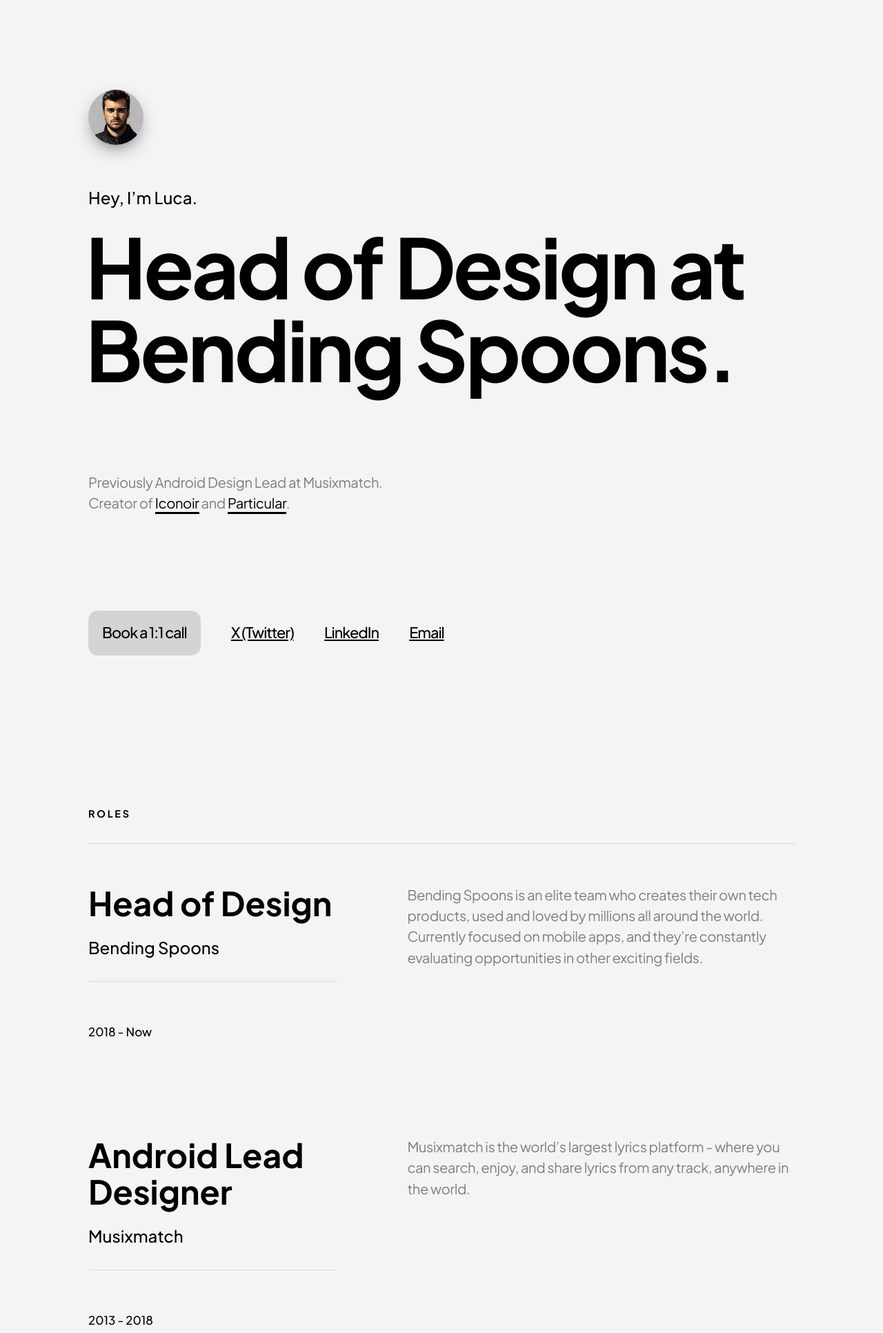
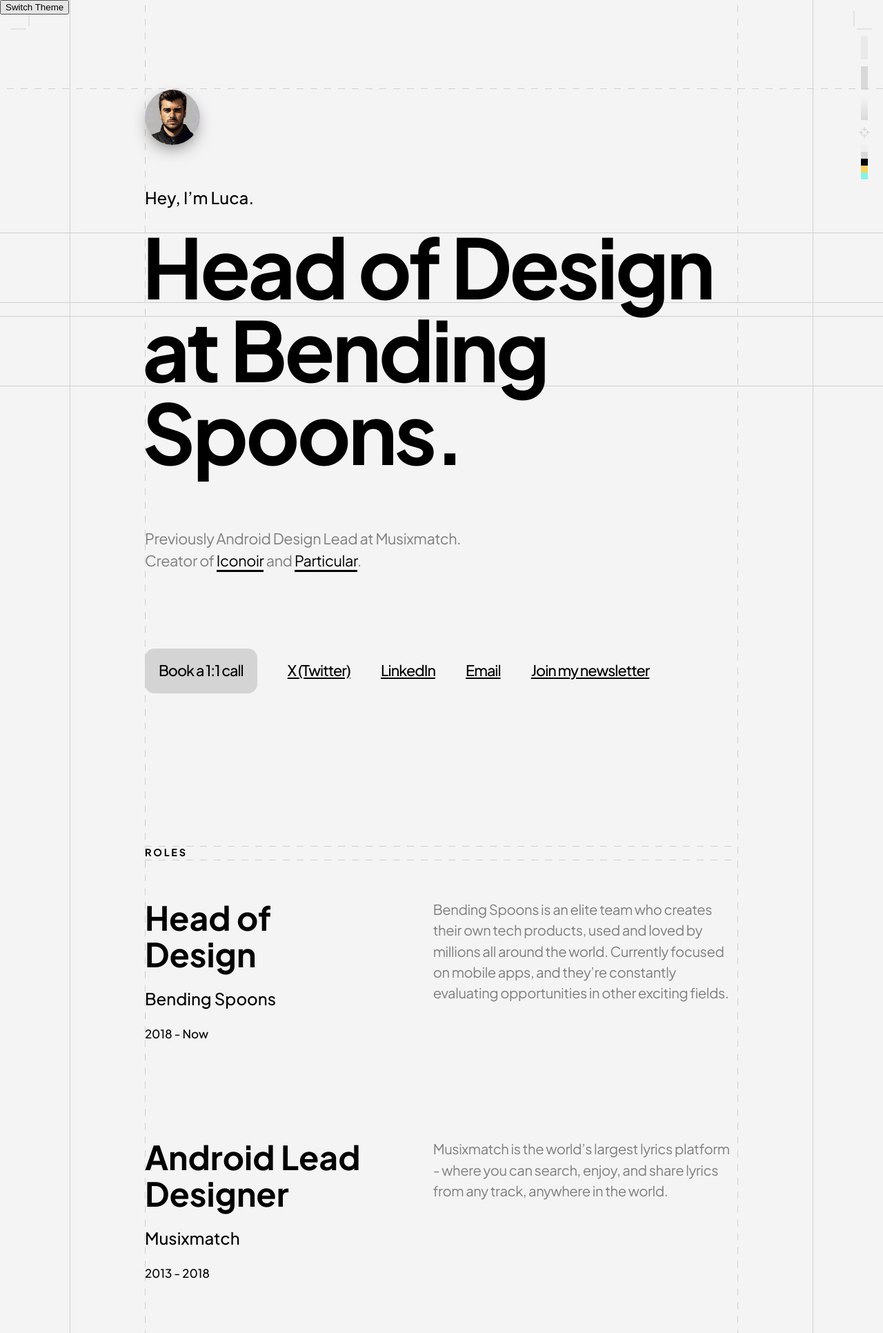
Before and after one commit to lucaburgio/lucaburgio.com, a PHP site: page / in a window 1280 px wide. Shown: the top 1932 px of the page at 69% size. Run offline with PHP 8.4, Linux system fonts and the light colour scheme; some libraries are stand-ins or nearby versions.

Commit message:
updated design

```diff
--- a/css/default.css
+++ b/css/default.css
@@ -2,8 +2,20 @@
   --bg: #F4F4F4;
   --main: #000;
   --secondary: #7f7f7f;
+  --light-hover: #c7c7c7;
   --light: #d4d4d4;
+  --guidelines: #CFCFCF;
 }
+/* Dark theme */
+.dark-theme {
+  --bg: #1A1A1A; /* Dark background */
+  --main: #FFF; /* Light text */
+  --secondary: #a8a8a8;
+  --light-hover: #444;
+  --light: #333;
+  --guidelines: #424242;
+}
+
 html{
 	-ms-text-size-adjust: 100%;
   -webkit-text-size-adjust: 100%;
@@ -19,6 +31,78 @@
   color: var(--secondary);
   background-color: var(--bg);
 }
+
+.printer-dx{
+  background-image: url(../images/printer-dx.svg);
+    background-size: 100% 100%;
+    top: 16px;
+    right: 16px;
+    position: fixed;
+    width: 33px;
+    height: 253px;
+}
+.printer-sx{
+  background-image: url(../images/printer-sx.svg);
+    background-size: 100% 100%;
+    top: 16px;
+    left: 16px;
+    position: fixed;
+    width: 33px;
+    height: 33px;
+}
+
+.guideline-top{
+  border-top: 1px solid transparent;
+    background-image: linear-gradient(to right, var(--guidelines) 10px, transparent 10px);
+    background-position: bottom;
+    background-size: 20px 1px;
+    background-repeat: repeat-x;
+    width: 100%;
+    height: 128px;
+    position: absolute;
+}
+.guideline-out{
+width: 1440px;
+margin-left: auto;
+margin-right: auto;
+border-left: 1px solid var(--guidelines);
+border-right: 1px solid var(--guidelines);
+}
+
+.guideline-in{
+  width: 1240px;
+  margin-left: auto;
+  margin-right: auto;
+  border-left: 1px solid transparent;
+  border-right: 1px solid transparent;
+  background-image: linear-gradient(to bottom, var(--guidelines) 10px, transparent 10px),
+                    linear-gradient(to bottom, var(--guidelines) 10px, transparent 10px);
+  background-position: left, right;
+  background-size: 1px 20px;
+  background-repeat: repeat-y;
+}
+.title-guideline{
+  width: 1440px;
+margin-left: auto;
+margin-right: auto;
+border-top: 1px solid var(--guidelines);
+border-bottom: 1px solid var(--guidelines);
+position: absolute;
+width: 100%;
+height: 100px;
+z-index: -99;
+}
+
+.main-con{
+  width: 100%;
+  margin-left: auto;
+  margin-right: auto;
+}
+.main-con.flex{
+  display:flex;
+  justify-content:space-around;
+}
+
 span{
   color: var(--secondary);
 }
@@ -38,21 +122,21 @@
   font-weight: 700;
   line-height: 1;
   letter-spacing: -4px;
-  margin-bottom: 120px;
+  margin-bottom: 80px;
   margin-left: -4px;
   margin-top: 20px;
 }
-.text-100 a, .text-500 a{
-  color:black;
+.text-100 a, .text-500 a, .text-550 a{
+  color:var(--main);
   text-decoration: none;
-  border-bottom: 3px solid #000;
-  box-shadow: inset 0 0px 0 #000;
+  border-bottom: 3px solid var(--main);
+  box-shadow: inset 0 0px 0 var(--main);
   transition-duration: 150ms;
 }
-.text-100 a:hover, .text-500 a:hover{
+.text-100 a:hover, .text-500 a:hover, .text-550 a:hover{
   color:#fff;
 	background-size: 400% 400%;
-  box-shadow: inset 0 100px 0 #000;
+  box-shadow: inset 0 100px 0 var(--main);
 	animation: gradient 4s ease infinite;
 	height: 100vh;
 }
@@ -69,6 +153,17 @@
   font-weight: 700;
   font-size: 2em;
   line-height: 1.1;
+}
+.text-400{
+  color: var(--main);
+  font-weight: 700;
+  font-size: 1.3em;
+  line-height: 1.1;
+}
+.text-550{
+  font-weight: 400;
+  font-size: 0.9em;
+  letter-spacing: -0.4px;
 }
 .text-500{
   font-weight: 400;
@@ -118,12 +213,7 @@
   height:1600px;
   position: absolute;
 }
-.main-con{
-width: 1240px;
-margin-left: auto;
-margin-right: auto;
-}
-.main-con.flex{display:flex;justify-content:space-around;}
+
 .half1{width: 65%;margin-right: 10%;}
 .half2{width: 25%;}
 .half3{width: 20%;}
@@ -146,7 +236,7 @@
   font-size: 0.9em;
   display: inline-block;
   font-weight: 500;
-  color: black;
+  color: var(--main);
   line-height: 3;
   letter-spacing: -1px;
   text-decoration: underline;
@@ -172,6 +262,9 @@
   border-radius: 14px;
   background-color: var(--light);
 }
+.contacts.button:hover{
+  background-color: var(--light-hover);
+}
 .fs1{font-size: 0.85em;}
 	.a-special{text-decoration: none;text-decoration: none;padding-bottom: 2px;border-bottom-style: solid;
     border-bottom-width: 2px;border-bottom-color: #D9D9D9;}
@@ -188,6 +281,14 @@
   font-weight: 700;
   letter-spacing: 2.8px;
   color: var(--main);
+  border-top: 1px solid transparent;
+  border-bottom: 1px solid transparent;
+    background-image: linear-gradient(to right, var(--guidelines) 10px, transparent 10px),
+                      linear-gradient(to right, var(--guidelines) 10px, transparent 10px);
+    background-position:top, bottom;
+    background-size: 20px 1px;
+    background-repeat: repeat-x;
+    margin-bottom: 56px;
 }
 .cta{
   text-decoration: none;
@@ -203,7 +304,7 @@
   margin-left: 10px;
 }
 .cta:hover{
-  background-color: #c2c2c2;
+  background-color: var(--light-hover);
   transform: scale(1.1);
   transition: all .2s;
 }
@@ -283,13 +384,13 @@
 }
 /* Mozilla based browsers */
 ::-moz-selection {
-  background-color: rgb(0, 247, 215);
+  background-color: #ffcf2a;
   color: #000;
 }
 
 /* Works in Safari */
 ::selection {
-  background-color: rgb(0, 247, 215);
+  background-color: #ffcf2a;
   color: #000;
 }
 
@@ -372,16 +473,13 @@
 
 @media only screen and (min-width: 1271px) and (max-width: 1490px) {
 
-.main-con{width: 80%!important;}
-
+.guideline-in{width: 80%!important;}
+.guideline-out{width: 84%!important;}
 }
 @media only screen and (min-width: 921px) and (max-width: 1270px) {
 
-  .main-con{width: 80%!important;}
-  .title{
-    width: 820px;
-    font-size: 2.2em;
-  }
+  .guideline-in{width: 80%!important;}
+  .guideline-out{width: 84%!important;}
   .role{display: block;}
   .role-title{
     width: 100%!important;
@@ -395,11 +493,8 @@
 
 @media only screen and (min-width: 561px) and (max-width: 920px) {
 
-.main-con{width: 80%;}
-.title{
-  font-size: 3em;
-  width: 100%;
-}
+.guideline-in{width: 80%;}
+.guideline-out{width: 84%;}
 
 
 .half1,.half2,.half3,.half4,.half5{width: 100%;margin:0;text-align: left;}
@@ -414,8 +509,11 @@
 /* Mobile */
 @media only screen and (-webkit-min-device-pixel-ratio: 2) and (max-device-width: 560px),only screen and (max-width: 560px) {
 
-.main-con{
+.guideline-in{
   width: 86%;
+}
+.guideline-out{
+  width: 90%;
 }
 body{font-size: 16px;margin-left: auto;margin-right: auto;}
 .avatar{
@@ -424,7 +522,6 @@
   height: 70px;
   margin: 50px 0 20px 0;
 }
-.title{width:100%;font-size: 2.3em;font-weight: 500;line-height: 1.2;letter-spacing: -3px;margin-bottom: 90px;}
 .hl1-section{padding: 60px 0;margin: 60px 0;}
 .hl1-section.first-margin{
   margin: 50px 0 0 0;
--- a/index.html
+++ b/index.html
@@ -66,6 +66,14 @@
 </head>
 
 <body>
+	<button id="theme-switcher" style="position:fixed;z-index: 99;">Switch Theme</button>
+	<div class="printer-sx"></div>
+	<div class="printer-dx"></div>
+	<div class="title-guideline" style="top: 337px;"></div>
+	<div class="title-guideline" style="top: 458px;"></div>
+	<div class="guideline-top"></div>
+	<div class="guideline-out">
+		<div class="guideline-in">
 			<div class='main-con'>
 				<script>
 					(function (i, s, o, g, r, a, m) {
@@ -77,12 +85,13 @@
 					ga('create', 'UA-33344001-6', 'auto');
 					ga('send', 'pageview');
 				</script>
-		<div class='avatar tooltip' onclick='Speak()'><span class="tooltiptext" id="saying">Hey! Click me.</span></div>
+				<div class='avatar tooltip' onclick='Speak()'><span class="tooltiptext" id="saying">Hey! Click
+						me.</span></div>
 				<div class='text-700 mt50'>Hey, I’m Luca.</div>
 				<div class='text-100'>
 					Head of Design at Bending Spoons.<br>
 				</div>
-		<div class='text-500 mt50 mb140'>Previously Android Design Lead at Musixmatch.<br>
+				<div class='text-550 mt50 mb110'>Previously Android Design Lead at Musixmatch.<br>
 					Creator of <a href="https://iconoir.com">Iconoir</a> and <a
 						href="https://lucaburgio.com/insight/the-making-of-particular">Particular</a>.</div>
 				<div class="contacts-cont">
@@ -90,6 +99,7 @@
 					<a class="contacts" href="http://twitter.com/burgioluca">X (Twitter)</a>
 					<a class="contacts" href="https://www.linkedin.com/in/burgioluca">LinkedIn</a>
 					<a class="contacts" href="mailto:hi@lucaburgio.com">Email</a>
+					<a class="contacts" href="/join">Join my newsletter</a>
 				</div>
 			</div>
 
@@ -97,17 +107,17 @@
 				<div class='main-con'>
 
 					<div class='sub-head'>ROLES</div>
-			<div class="divider"></div>
 					<div class='role mb140'>
 						<div class='role-title'>
 
 							<div class='text-300 mb20'>Head of Design</div>
 							<div class='text-700'>Bending Spoons</div>
-					<div class="divider"></div>
 							<div class='subline mt20' style='font-size:17px'>2018 - Now</div>
 						</div>
-				<div class='role-descr text-500'>Bending Spoons is an elite team who creates their own tech products,
-					used and loved by millions all around the world. Currently focused on mobile apps, and they’re
+						<div class='role-descr text-500'>Bending Spoons is an elite team who creates their own tech
+							products,
+							used and loved by millions all around the world. Currently focused on mobile apps, and
+							they’re
 							constantly evaluating opportunities in other exciting fields.</div>
 					</div>
 					<div class='role mb140'>
@@ -115,10 +125,10 @@
 
 							<div class='text-300 mb20'>Android Lead Designer</div>
 							<div class='text-700'>Musixmatch</div>
-					<div class="divider"></div>
 							<div class='subline mt20' style='font-size:17px'>2013 - 2018</div>
 						</div>
-				<div class='role-descr text-500'>Musixmatch is the world’s largest lyrics platform - where you can
+						<div class='role-descr text-500'>Musixmatch is the world’s largest lyrics platform - where you
+							can
 							search, enjoy, and share lyrics from any track, anywhere in the world.</div>
 					</div>
 				</div>
@@ -128,16 +138,18 @@
 				<div class='hl1-section' style='margin-bottom:0px;'>
 					<div class='main-con'>
 						<div class='sub-head'>AWARDS AND ACHIEVEMENTS</div>
-					<div class="divider"></div>
 						<div class="main-con flex">
 							<div class="half3">
 								<div class="awards">
 									<div class="award particular"></div>
 								</div>
-							<div class="text-800">Particular was featured by Apple in Europe the first week of the release,
-								in 2016. The game, available for iOS and Android reached <b class="black100">756.000 downloads.</b>
+								<div class="text-800">Particular was featured by Apple in Europe the first week of the
+									release,
+									in 2016. The game, available for iOS and Android reached <b class="black100">756.000
+										downloads.</b>
 								</div>
-							<div class="text-800">The game was born as a personal exploration of the world behind Unity
+								<div class="text-800">The game was born as a personal exploration of the world behind
+									Unity
 									Engine. Particular took 6 months of work, crafted in my spare time.</div>
 
 								<a href="insight/the-making-of-particular.html" class="a-cta">
@@ -155,9 +167,12 @@
 									<div class="award mxm4"></div>
 								</div>
 								<div class="text-800">As Product Designer and Android Lead Designer at Musixmatch, I was
-								involved in the entire product process of the company. We reached important goals during the years
+									involved in the entire product process of the company. We reached important goals
+									during the
+									years
 									with a neat design and new features.</div>
-							<div class="text-800">The product was largely spread out to Android, iOS, TV, Watch and web.
+								<div class="text-800">The product was largely spread out to Android, iOS, TV, Watch and
+									web.
 								</div>
 							</div>
 						</div>
@@ -171,15 +186,16 @@
 					<div class='main-con flex'>
 						<div class='half5'>
 							<div class='sub-head'>PROJECT</div>
-					<div class="divider"></div>
 							<div class='text-200'>Iconoir</div>
 							<div class="text-500 highlight mb40">
 								The open-source library with 1500+ icons.
 							</div>
 							<div class="text-500">
-						Iconoir is one of the biggest open source SVG Icons libraries. No premium icons, no email
+								Iconoir is one of the biggest open source SVG Icons libraries. No premium icons, no
+								email
 								sign-up, no newsletters.
-						Iconoir is available on Figma, React and React Libraries, CSS and happily integrated in Framer.
+								Iconoir is available on Figma, React and React Libraries, CSS and happily integrated in
+								Framer.
 							</div>
 							<a href="https://iconoir.com" class="a-cta">
 								<div class='cta mt50'>
@@ -190,14 +206,15 @@
 						</div>
 						<div class='half6 data'>
 							<div class='sub-head'>DATA</div>
-					<div class="divider"></div>
 							<div class='text-500'>Started / Released as OSS</div>
 							<div class='text-500 value'>2018 / 2021</div>
 							<div class='text-500'>Downloads per Year</div>
 							<div class='text-500 value'>Half a Million</div>
 							<div class='text-500'>Achievements</div>
-					<div class='text-500 value confetti'>Appeared on HBO Westworld S4</div>
-					<img src="images/shots/splice01.png" style="width: 100%;" alt="">
+							<div class='text-500 value confetti'>Used in HBO series Westworld Season 4<br>Integrated in
+								Framer editor.</div>
+							<img src="images/awards/iconoir-achievements.svg" class="mb20 mt20" alt="Particular">
+							<!--<img src="images/shots/splice01.png" style="width: 100%;" alt="">-->
 						</div>
 					</div>
 				</div>
@@ -212,16 +229,17 @@
 					<div class='main-con flex'>
 						<div class='half5'>
 							<div class='sub-head'>PROJECT</div>
-					<div class="divider"></div>
 							<div class='text-200'>Particular</div>
 							<div class="text-500 highlight mb40">
 								A mobile game for iOS and Android.
 							</div>
-					<img src="images/awards/particular.svg" class="mb20 mt20" alt="Particular">
+
 							<div class="text-500">
-						Particular was featured by Apple in Europe the first week of the release, in 2016. The game,
+								Particular was featured by Apple in Europe the first week of the release, in 2016. The
+								game,
 								available for iOS and Android reached 756.000 downloads.<br><br>
-						The game was born as a personal exploration of the world behind Unity Engine. Particular took 6
+								The game was born as a personal exploration of the world behind Unity Engine. Particular
+								took 6
 								months of work, crafted in my spare time.
 							</div>
 
@@ -234,14 +252,14 @@
 						</div>
 						<div class='half6 data'>
 							<div class='sub-head'>DATA</div>
-					<div class="divider"></div>
 							<div class='text-500'>Published</div>
 							<div class='text-500 value'>2016</div>
 							<div class='text-500'>Downloads</div>
 							<div class='text-500 value'>760K</div>
 							<div class='text-500'>Achievements</div>
 							<div class='text-500 value confetti'>“Games we love” Europe - Apple 2016</div>
-					<img src="images/shots/photoeditor01.png" style="width: 100%;" alt="">
+							<img src="images/awards/particular.svg" class="mb20 mt20" alt="Particular">
+							<!--<img src="images/shots/particular.jpeg" style="width: 100%;" alt="">-->
 						</div>
 					</div>
 				</div>
@@ -252,35 +270,41 @@
 				<div class='hl1-section' style='margin-bottom:0px;'>
 					<div class='main-con flex'>
 						<div class='half5'>
-					<div class='sub-head '>TALKS</div>
+							<div class='sub-head'>TALKS</div>
 
 							<div style='border-bottom: 1px solid #D9D9D9;' class='mb50'>
-						<div class='text-300' style='max-width: 280px;'>Politecnico di Milano</div>
-						<div class='text-500  mt30 mb50'>Presenting 'Process of designing Products'. The complete
-							process behind the build of a product, in that case, an app. The entire flow, starting from
-							the User Experience and the wireframing, The Design, The Prototyping, The Finalization and
+								<div class='text-400'>Politecnico di Milano</div>
+								<div class='text-500  mt30 mb50'>Presenting 'Process of designing Products'. The
+									complete
+									process behind the build of a product, in that case, an app. The entire flow,
+									starting from
+									the User Experience and the wireframing, The Design, The Prototyping, The
+									Finalization and
 									the last step, the Development.</div>
 							</div>
 
 							<div style='border-bottom: 1px solid #D9D9D9;' class='mb50'>
-						<div class='text-300' style='max-width: 280px;'>Dribbble Event Milan 2019</div>
-						<div class='text-500  mt30 mb50'>The Dribbble event at Bending Spoons HQ, in Milan. Presenting
+								<div class='text-400'>Dribbble Event Milan 2019</div>
+								<div class='text-500  mt30 mb50'>The Dribbble event at Bending Spoons HQ, in Milan.
+									Presenting
 									Figma, Prototyping tools and the process of designing products.</div>
 							</div>
 
 							<div style='border-bottom: 1px solid #D9D9D9;' class='mb50'>
-						<div class='text-300' style='max-width: 280px;'>Polimi Interaction Design Class</div>
-						<div class='text-500  mt30 mb50'>Presenting the use of prototypes to improve the Design Process
+								<div class='text-400'>Polimi Interaction Design Class</div>
+								<div class='text-500  mt30 mb50'>Presenting the use of prototypes to improve the Design
+									Process
 									and to avoid common UX mistakes, and common rules to consider during the study of an
 									efficient User Experience.</div>
 							</div>
 
 						</div>
 						<div class='half6'>
-					<div class='sub-head '>ARTICLES</div>
+							<div class='sub-head'>ARTICLES</div>
 
-					<div class='text-300'>The Making Of Particular</div>
-					<div class='text-500  mt30 mb50'>Most of you probably don't know about Particular and its story
+							<div class='text-400'>The Making Of Particular</div>
+							<div class='text-500  mt30 mb50'>Most of you probably don't know about Particular and its
+								story
 								because I had never decided to publish it – until now – four years later. [...]</div>
 
 							<a href="https://lucaburgio.com/insight/the-making-of-particular">
@@ -290,10 +314,13 @@
 								</div>
 							</a>
 
-					<div class='text-300'>How we boosted our design process</div>
-					<div class='text-500  mt30 mb50'>In 2018, Bending Spoons switched from Sketch to Figma. We evaluated
-						the benefits and the reasons behind the change. Now Figma allows us to work in a faster and
-						simpler way with developers and also teams not directly involved in the specific design process
+							<div class='text-400'>How we boosted our design process</div>
+							<div class='text-500  mt30 mb50'>In 2018, Bending Spoons switched from Sketch to Figma. We
+								evaluated
+								the benefits and the reasons behind the change. Now Figma allows us to work in a faster
+								and
+								simpler way with developers and also teams not directly involved in the specific design
+								process
 								[...]</div>
 
 							<a href="https://lucaburgio.com/insight/how-we-boosted-our-design-process" class='cta'>
@@ -305,6 +332,8 @@
 									</svg>
 								</div>
 							</a>
+						</div>
+					</div>
 				</div>
 			</div>
 		</div>
@@ -328,6 +357,11 @@
 			}
 		}
 	</script>
+	<script>
+		document.getElementById('theme-switcher').addEventListener('click', function() {
+  document.body.classList.toggle('dark-theme');
+});
+	</script>
 </body>
 
 </html>
```
Also changed, not shown: images/awards/iconoir-achievements.svg (added), images/printer-dx.svg (added), images/printer-sx.svg (added), images/shots/particular.jpeg (added). Lines whose indentation alone changed are shown as unchanged.
